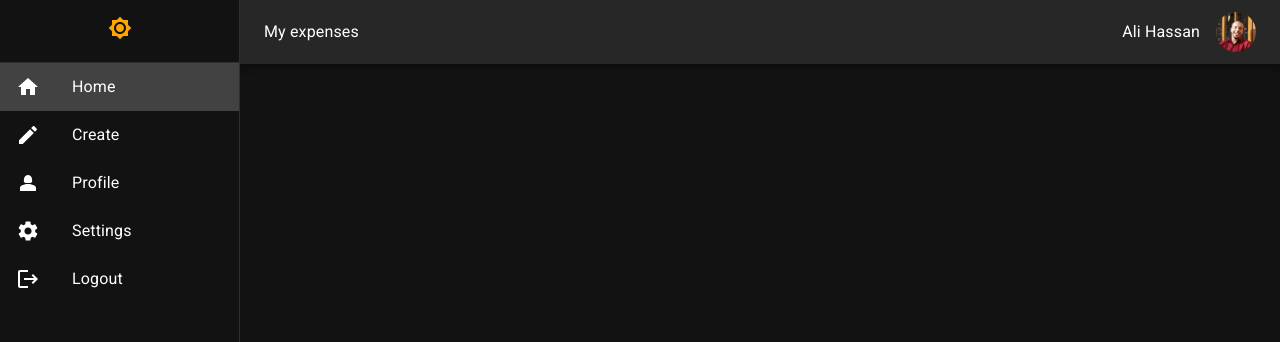
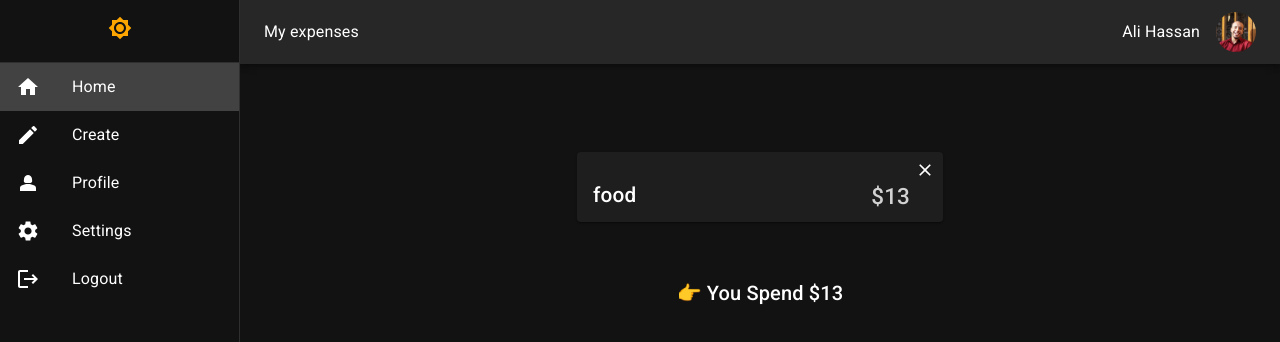
Before and after one commit to alielrayes/React-Level4, a React (Create React App) app: page / in a window 1280 px wide. Shown: the top 342 px of the page. Built offline with nearby package versions, Linux system fonts and the light colour scheme; data requests are answered from the project's data file.

Commit message:
lesson30

```diff
--- a/data/db.json
+++ b/data/db.json
@@ -1,3 +1,9 @@
 {
-  "mydata": []
+  "mydata": [
+    {
+      "price": 13,
+      "title": "food",
+      "id": 1
+    }
+  ]
 }
--- a/src/pages/home/Home.jsx
+++ b/src/pages/home/Home.jsx
@@ -11,15 +11,18 @@ const Home = () => {
     fetch("http://localhost:3100/mydata")
       .then((response) => response.json())
       .then((data) => setmydata(data));
-  }, []);
+  }, [mydata]);
 
-  console.log(mydata);
+  // const [totalPrice, settotalPrice] = useState(0);
+
+  let totalPrice = 0;
   return (
     <Box>
       {mydata.map((item) => {
+        totalPrice += item.price;
         return (
           <Paper
-          key={item.id}
+            key={item.id}
             sx={{
               position: "relative",
               width: "366px",
@@ -48,11 +51,10 @@ const Home = () => {
 
             <IconButton
               onClick={() => {
-                fetch(`http://localhost:3100/mydata/${item.id}`, { method: "DELETE" });
+                fetch(`http://localhost:3100/mydata/${item.id}`, {
+                  method: "DELETE",
+                });
               }}
-
-
-
               sx={{ position: "absolute", top: "0", right: "0" }}
             >
               <Close sx={{ fontSize: "20px" }} />
@@ -60,6 +62,10 @@ const Home = () => {
           </Paper>
         );
       })}
+
+      <Typography mt="55px" textAlign="center" variant="h6">
+        👉 You Spend ${totalPrice}
+      </Typography>
     </Box>
   );
 };
```
